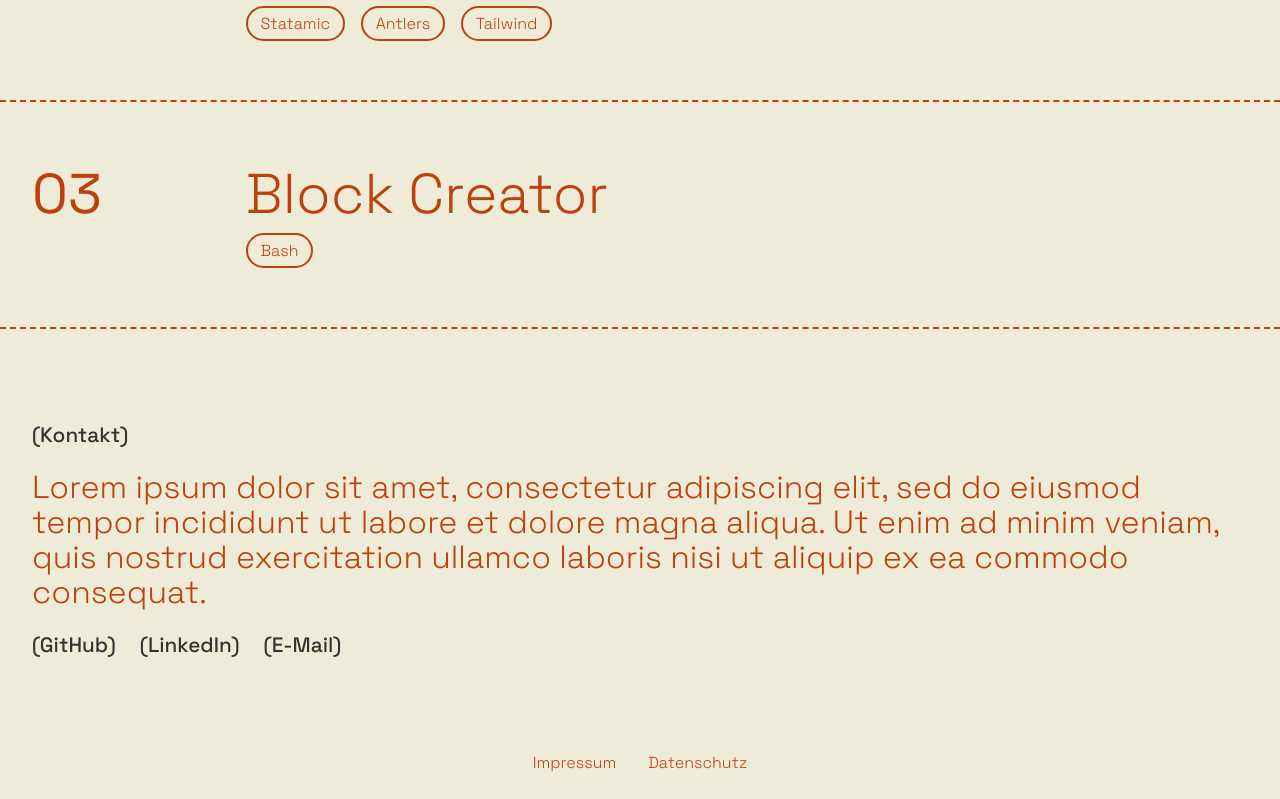
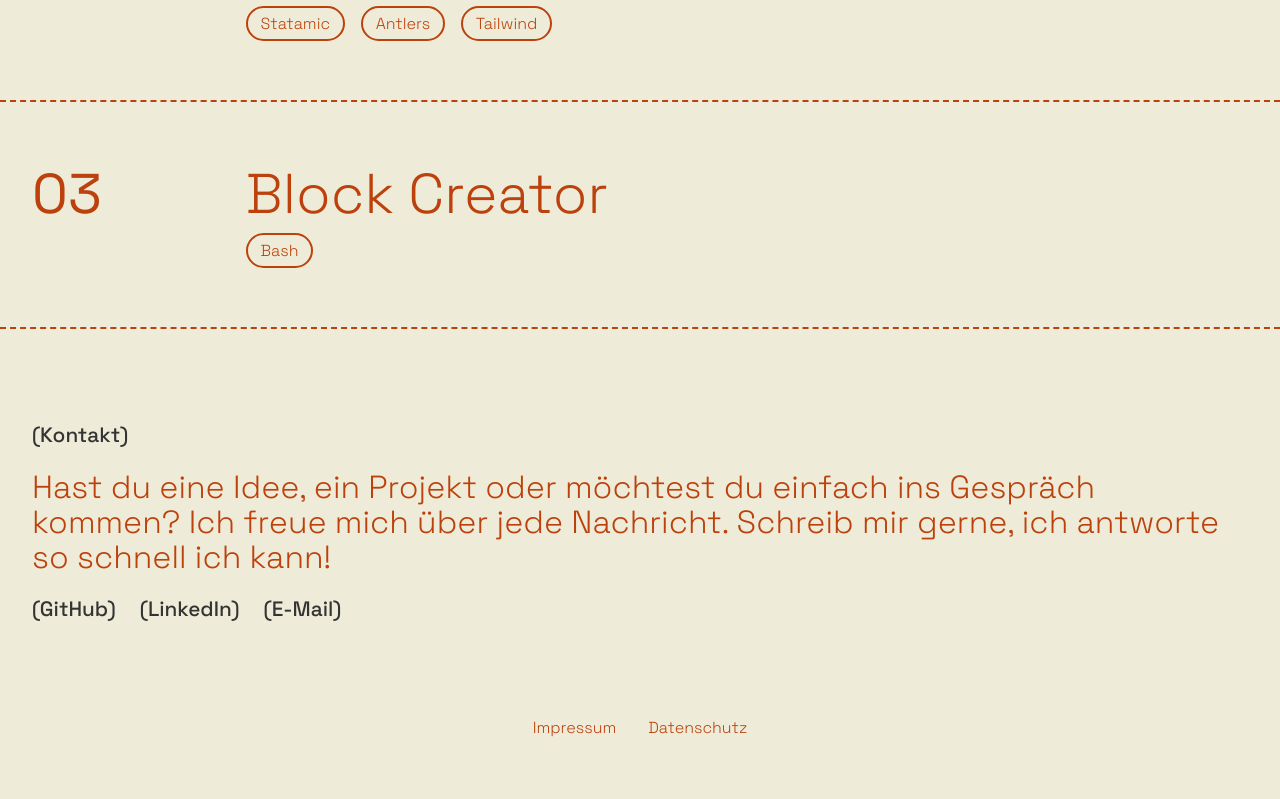
Before and after one commit to lucamathuse/portfolio, a Nuxt app: page / in a window 1280 px wide. Shown: the part 1281-2080 px from the top of the page. After the commit the page ends 2045 px from the top, so only its background shows below. Built offline with nearby package versions, Linux system fonts and the light colour scheme.

Commit message:
Added description to contact

```diff
--- a/app/components/Contact.vue
+++ b/app/components/Contact.vue
@@ -3,7 +3,7 @@
     <h2 class="mb-6"><slot></slot></h2>
     <div class="flex flex-col flex-1 gap-6">
       <div class="text">
-        <p>Lorem ipsum dolor sit amet, consectetur adipiscing elit, sed do eiusmod tempor incididunt ut labore et dolore magna aliqua. Ut enim ad minim veniam, quis nostrud exercitation ullamco laboris nisi ut aliquip ex ea commodo consequat. </p>
+        <p>Hast du eine Idee, ein Projekt oder möchtest du einfach ins Gespräch kommen? Ich freue mich über jede Nachricht. Schreib mir gerne, ich antworte so schnell ich kann! </p>
       </div>
       <div class="contact flex flex-row gap-6">
         <h2><a href="https://github.com/lucamathuse">(GitHub)</a></h2>
--- /dev/null
+++ b/app/layouts/DefaultLayout.vue
@@ -0,0 +1,9 @@
+<template>
+  <div>
+    <Header />
+    <main>
+      <NuxtPage />
+    </main>
+    <Footer />
+  </div>
+</template>
```
